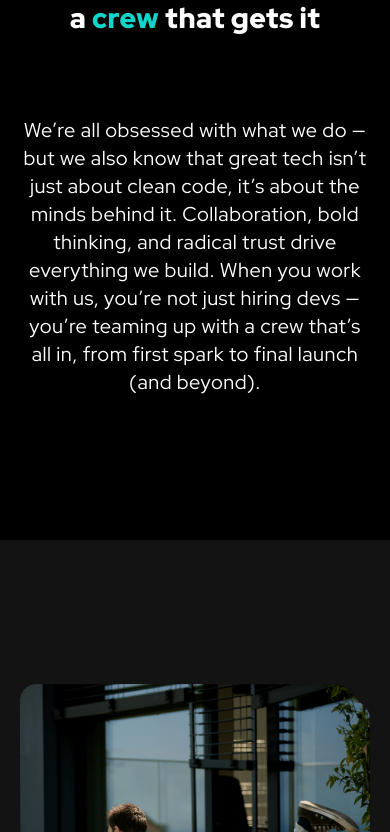
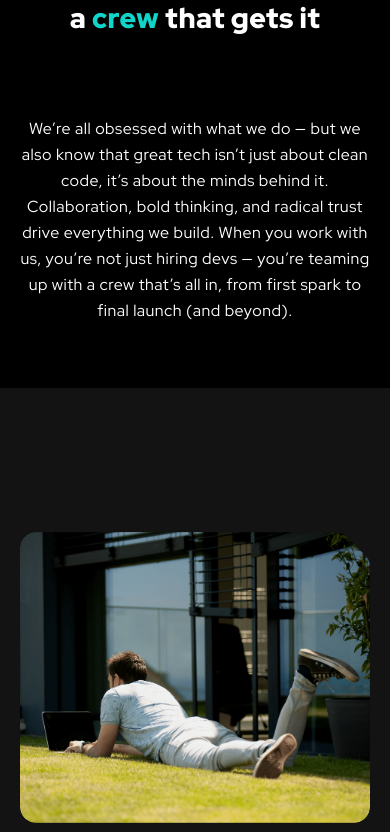
Before and after one commit to goodmorning-dev/goodmorning-site, a Next.js app: page /team in a window 390 px wide. Shown: the part 1452-2284 px from the top of the page. Built offline with nearby package versions, Linux system fonts and the light colour scheme.

Commit message:
Fixed teams section responsive

```diff
--- a/src/app/team/page.tsx
+++ b/src/app/team/page.tsx
@@ -43,7 +43,7 @@ export default function TeamPage() {
         </div>
       </section>
 
-      <section className="mx-auto max-w-8xl px-5 pb-36 pt-12 lg:px-0">
+      <section className="mx-auto max-w-8xl px-5 pb-16 pt-12 lg:px-0 lg:pb-36">
         <div className="mb-32">
           <Image
             src="/images/team-image.png"
@@ -63,7 +63,7 @@ export default function TeamPage() {
             </h2>
           </div>
 
-          <div className="max-w-[640px] text-center text-xl !font-normal lg:text-left">
+          <div className="paragraph max-w-[640px] text-center !font-normal lg:text-left lg:text-[20px]">
             We’re all obsessed with what we do — but we also know that great
             tech isn’t just about clean code, it’s about the minds behind it.
             Collaboration, bold thinking, and radical trust drive everything we
@@ -123,7 +123,7 @@ export default function TeamPage() {
       </section>
 
       {/* Team section */}
-      <section className="px-5 py-36 lg:px-0">
+      <section className="px-5 py-16 lg:px-0 lg:py-36">
         <div className="mx-auto max-w-8xl">
           <div className="text-center">
             <h2 className="header-2 mb-8 tracking-[1.2px]">
@@ -138,13 +138,13 @@ export default function TeamPage() {
       </section>
 
       {/* CTA section */}
-      <section className="relative bg-gray px-5 py-64 lg:px-0">
+      <section className="relative bg-gray px-5 py-16 lg:px-0 lg:py-64">
         <div
           className="pointer-events-none absolute inset-0 bg-contain bg-center bg-no-repeat"
           style={{ backgroundImage: "url('/images/cta-future-bg-gray.png')" }}
         />
 
-        <div className="relative z-10 mx-auto flex max-w-8xl flex-col items-center justify-between gap-10 lg:flex-row lg:gap-0">
+        <div className="relative z-10 mx-auto flex max-w-8xl flex-col items-center justify-between gap-10 text-center lg:flex-row lg:gap-0 lg:text-left">
           <h2 className="header-2 max-w-xl">Let’s build something legendary</h2>
 
           <div className="max-w-[500px]">
```
